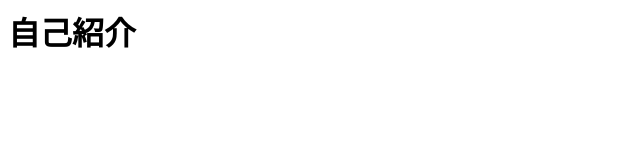
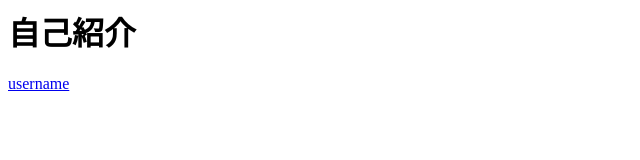
Before and after one commit to m3yks/profiles, a plain HTML site: page index.html in a window 1280 px wide. Shown: the full height of the page, 0-640 px from the left. Drawn offline with Linux system fonts and the light colour scheme.

Commit message:
username作成

```diff
--- a/index.html
+++ b/index.html
@@ -1 +1,2 @@
 <h1>自己紹介</h1>
+<a href="./username.html">username</a>
```
Also changed, not shown: username.html (added, +1 -0 lines).
